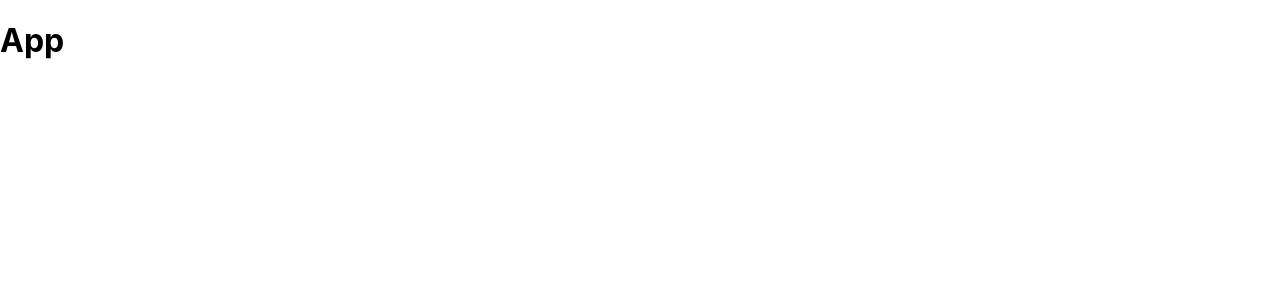
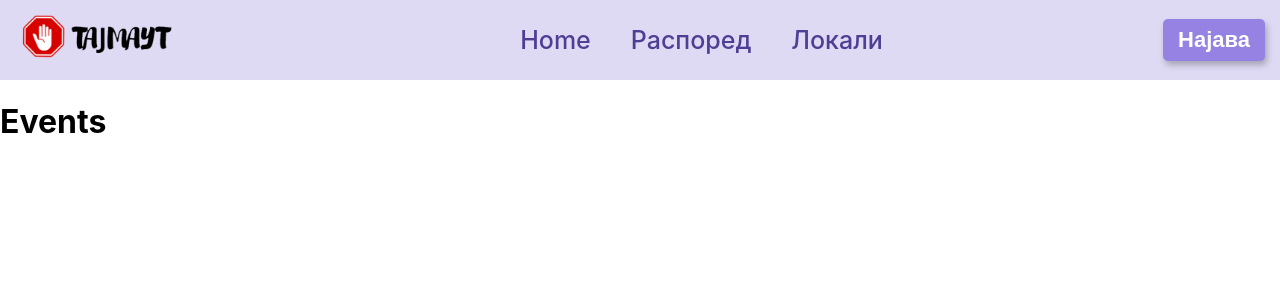
Before and after one commit to petark7/tajmaut, a React (Create React App) app: page /events in a window 1280 px wide. Shown: the top 300 px of the page. Built offline with nearby package versions, Linux system fonts and the light colour scheme; the HTML template or start-up script is replaced by a standard one.

Commit message:
Implement Router
+ Navbar

```diff
--- a/package.json
+++ b/package.json
@@ -34,5 +34,8 @@
       "last 1 firefox version",
       "last 1 safari version"
     ]
+  },
+  "devDependencies": {
+    "react-router-dom": "^6.8.1"
   }
 }
--- a/src/App.js
+++ b/src/App.js
@@ -1,9 +1,21 @@
 import './App.css';
+import Navbar from './components/Navbar/Navbar.jsx'
+import Home from './pages/Home/home.jsx'
+import Events from './pages/Events/events.jsx'
+import NotFound from './pages/error-page.jsx'
+import Venues from './pages/Venues/venues.jsx'
+import {BrowserRouter as Router, Routes, Route} from "react-router-dom"
 
 export default function App() {
   return (
-    <div className="App">
-        <h1>App</h1>
-    </div>
+    <Router>
+      <Navbar/>
+      <Routes>
+        <Route path="/" element={<Home/>}/>
+        <Route path="/events" element={<Events/>}/>
+        <Route path="/venues" element={<Venues/>}/>
+        <Route path='*' element={<NotFound />}/>
+      </Routes>
+    </Router>
   );
 }
--- /dev/null
+++ b/src/components/Navbar/Navbar.css
@@ -0,0 +1,38 @@
+.navbar-container {
+    display: flex;
+    justify-content: space-between;
+    align-items: center;
+    background-color: #DEDAF4;
+}
+
+.logo {
+    width: 200px;
+}
+
+ul {
+    list-style-type: none;
+    margin: 0;
+  }
+
+  li {
+    color: green;
+  }
+
+.navbar_links {
+    display: flex;
+
+    font-size: 25px;
+    font-weight: 500;
+}
+
+.navbar-button_login {
+    margin-right: 15px;
+    background: #9582E3;
+    border: none;
+    box-shadow: 2px 4px 6px rgba(0, 0, 0, 0.25);
+    border-radius: 5px;
+    padding: 8px 15px;
+    font-weight: 700;
+    font-size: 22px;
+    color: #FFFFFF;
+}
--- /dev/null
+++ b/src/components/Navbar/Navbar.jsx
@@ -0,0 +1,53 @@
+import "./Navbar.css"
+import {NavLink} from "react-router-dom"
+
+const activeStyle = {
+    color: "#4F3E94",
+    "font-weight" : "600",
+    "text-decoration": 'none',
+    padding: "10px 20px",
+    background: "#CAC5E7",
+    "border-radius": "10px"
+ }
+
+ const inactiveStyle = {
+    color: "#4F3E94",
+    "text-decoration": 'none',
+    padding: "10px 20px"
+ }
+
+export default function Navbar () {
+
+    return (
+        <div className="navbar-container">
+                <a href="/"><img className = "logo" href="/" src = {process.env.PUBLIC_URL + '/img/logo.png'}/></a>
+                <ul className="navbar_links">
+                    <li>
+                        <NavLink to="/" style={({isActive}) =>
+                                 isActive ? activeStyle : inactiveStyle
+                                 }>
+                                    Home
+                        </NavLink>
+                    </li>
+
+                    <li>
+                        <NavLink to="/schedule" style={({isActive}) =>
+                                 isActive ? activeStyle : inactiveStyle
+                                 }>
+                                    Распоред
+                        </NavLink>
+                    </li>
+
+                    <li>
+                        <NavLink to="/venues" style={({isActive}) =>
+                                 isActive ? activeStyle : inactiveStyle
+                                 }>
+                                    Локали
+                        </NavLink>
+                    </li>
+
+                </ul>
+                <button className="navbar-button_login">Најава</button>
+        </div>
+    )
+}
--- /dev/null
+++ b/src/pages/Events/events.jsx
@@ -0,0 +1,8 @@
+
+export default function Events() {
+    return (
+        <div className="container--events">
+              <h1>Events</h1>
+        </div>
+    );
+  };
--- /dev/null
+++ b/src/pages/Home/home.jsx
@@ -0,0 +1,8 @@
+
+export default function Home() {
+    return (
+        <div className="container--homepage">
+              <h1>Home</h1>
+        </div>
+    );
+  };
--- /dev/null
+++ b/src/pages/Venues/venues.jsx
@@ -0,0 +1,7 @@
+export default function Venues() {
+    return (
+        <div className="container--venues">
+              <h1>Venues</h1>
+        </div>
+    );
+  };
--- /dev/null
+++ b/src/pages/error-page.jsx
@@ -0,0 +1,8 @@
+
+export default function ErrorPage() {
+    return (
+        <div className="container--errorpage">
+              <h1>Error Page</h1>
+        </div>
+    );
+  };
```
Also changed, not shown: public/img/logo.png (added), 1 other file (tests, documents, lock files or other folders).
